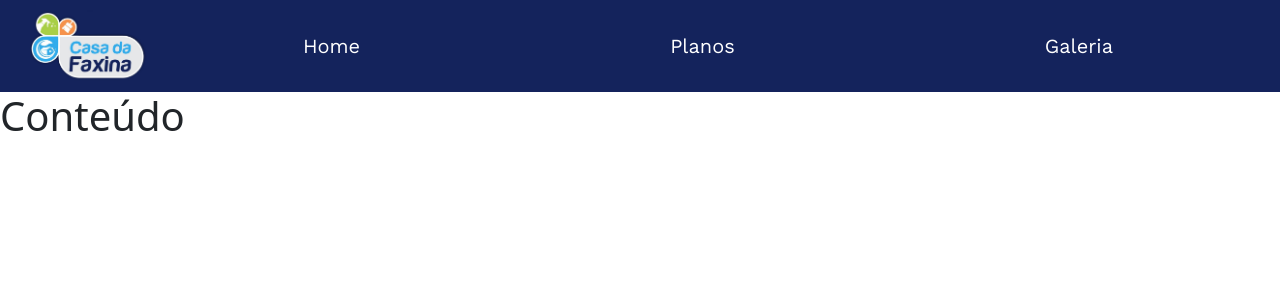
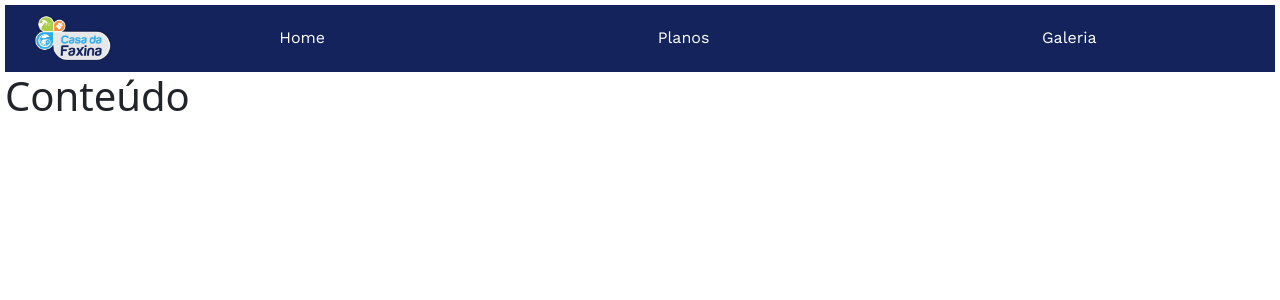
Before and after one commit to William-Galvao/casadafaxina, a React (Create React App) app: page / in a window 1280 px wide. Shown: the top 300 px of the page. Built offline with nearby package versions, Linux system fonts and the light colour scheme.

Commit message:
padding body / font size

```diff
--- a/src/components/Navbar.js
+++ b/src/components/Navbar.js
@@ -9,7 +9,7 @@ export default function Navbar() {
     >
       <div className="container-fluid ms-3">
         <Link to="/">
-          <img src={logo} alt="Casa da Faxina Logo" width="120px" />
+          <img src={logo} alt="Casa da Faxina Logo" width="80px" />
         </Link>
         <button
           className="navbar-toggler"
--- a/src/index.css
+++ b/src/index.css
@@ -1,9 +1,10 @@
 body {
   font-family: "Work Sans", sans-serif;
+  padding: 5px;
 }
 
 .nav-link {
   color: white !important;
   font-family: "Work Sans", sans-serif;
-  font-size: 20px;
+  font-size: 16px;
 }
```
